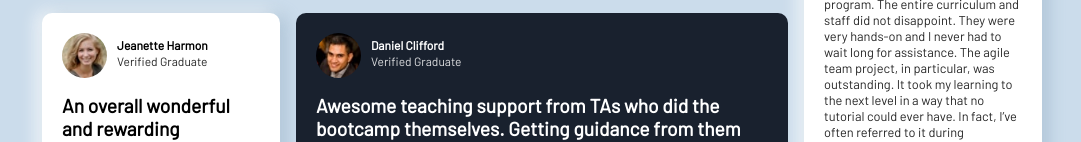
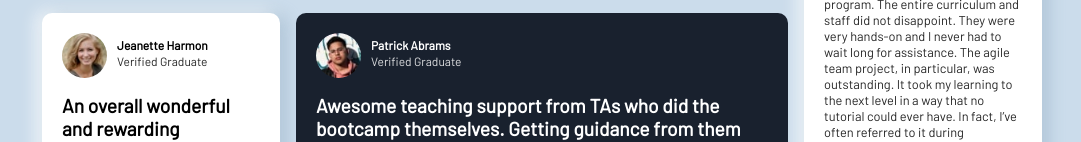
Before and after one commit to alielmala/testimonials-grid-section, a plain HTML site: page index.html in a window 1280 px wide. Shown: the part 326-468 px from the top of the page, without its empty margins (98-1179 px from the left). Drawn offline with Linux system fonts and the light colour scheme.

Commit message:
change person info

```diff
--- a/index.html
+++ b/index.html
@@ -90,9 +90,9 @@
 
                 <div class="grid-item grid-item-5">
                     <div class="person-card">
-                        <img src="assets/image-daniel.jpg" alt="daniel opinion">
+                        <img src="assets/image-patrick.jpg" alt="daniel opinion">
                         <div>
-                            <h6>Daniel Clifford</h6>
+                            <h6>Patrick Abrams</h6>
                             <p>Verified Graduate</p>
                         </div>
                     </div>
```
